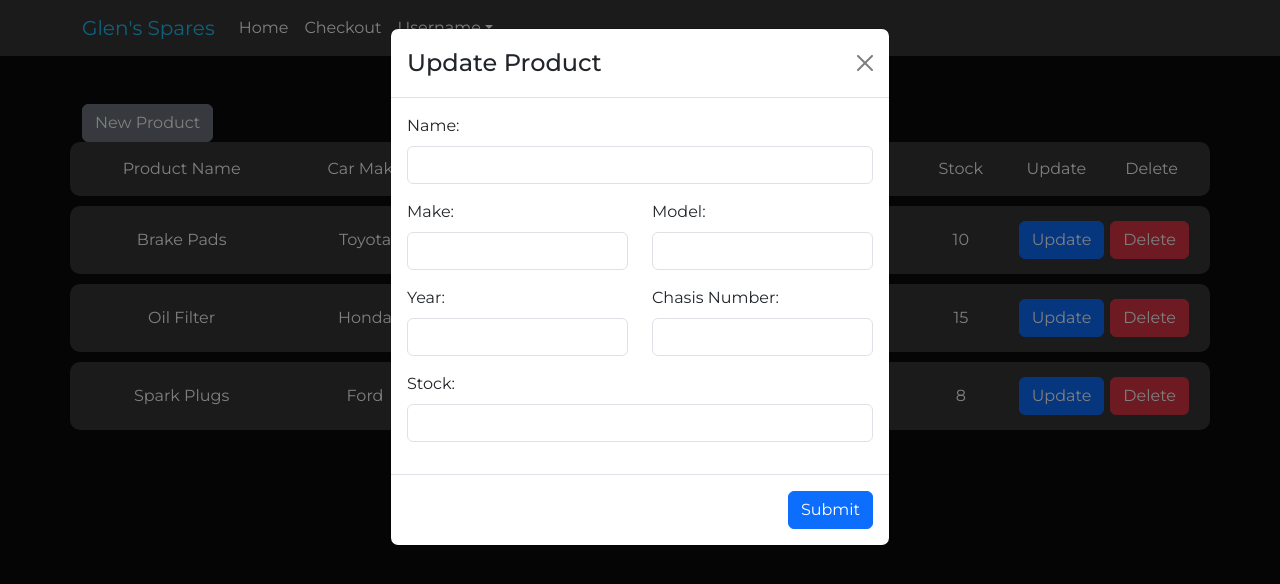
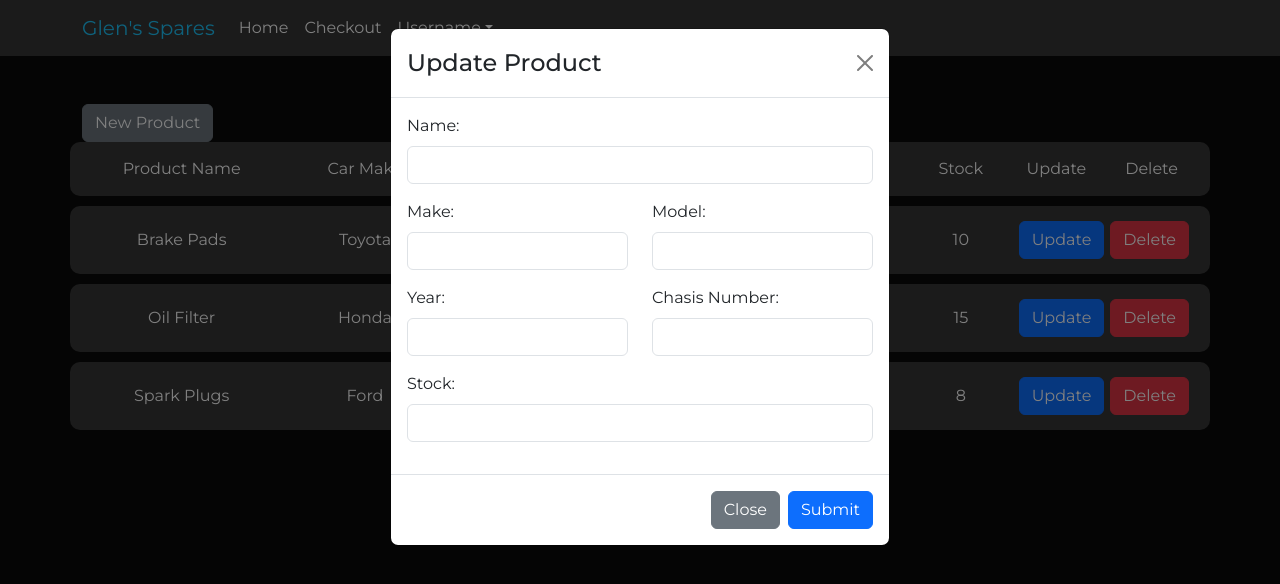
Before and after one commit to EConradie/DV200_MidTermAssessment, a React (Create React App) app in the folder client/: page /admin in a window 1280 px wide. Both pictures are taken after a click on the button "New Product". Shown: the top 584 px of the page. Built offline with nearby package versions, Linux system fonts and the light colour scheme.

Commit message:
add close button

```diff
--- a/client/src/pages/admin.js
+++ b/client/src/pages/admin.js
@@ -139,6 +139,7 @@ function Admin() {
           </form>
         </Modal.Body>
         <Modal.Footer>
+          <Button variant="secondary" onClick={handleCloseModal}>Close</Button>
           <Button variant="primary" type="submit">Submit</Button>
         </Modal.Footer>
       </Modal >
```
